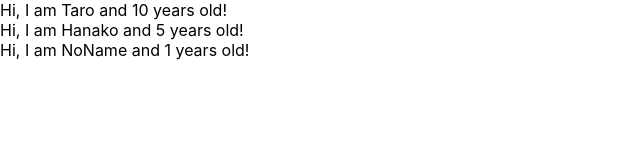
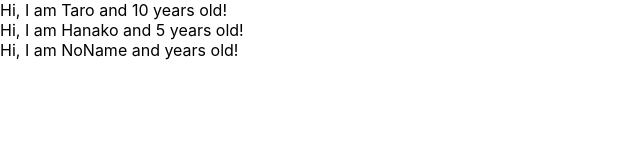
Before and after one commit to KoyaKimura/create-react-redux-crud-application, a React (Create React App) app: page / in a window 1280 px wide. Shown: the top 160 px of the page, without its empty margins (0-640 px from the left). Built offline with nearby package versions, Linux system fonts and the light colour scheme.

Commit message:
learn prop-types

```diff
--- a/src/App.js
+++ b/src/App.js
@@ -1,4 +1,5 @@
 import React from 'react';
+import PropTypes from 'prop-types';
 
 const App = () => {
   const profiles = [
@@ -22,8 +23,12 @@ const User = (props) => {
   return <div>Hi, I am {props.name} and {props.age} years old!</div>
 }
 
-User.defaultProps = {
-  age: 1
+// User.defaultProps = {
+//   age: 1
+// }
+
+User.propTypes = {
+  name: PropTypes.string,
+  age: PropTypes.number.isRequired
 }
-
 export default App;
```
